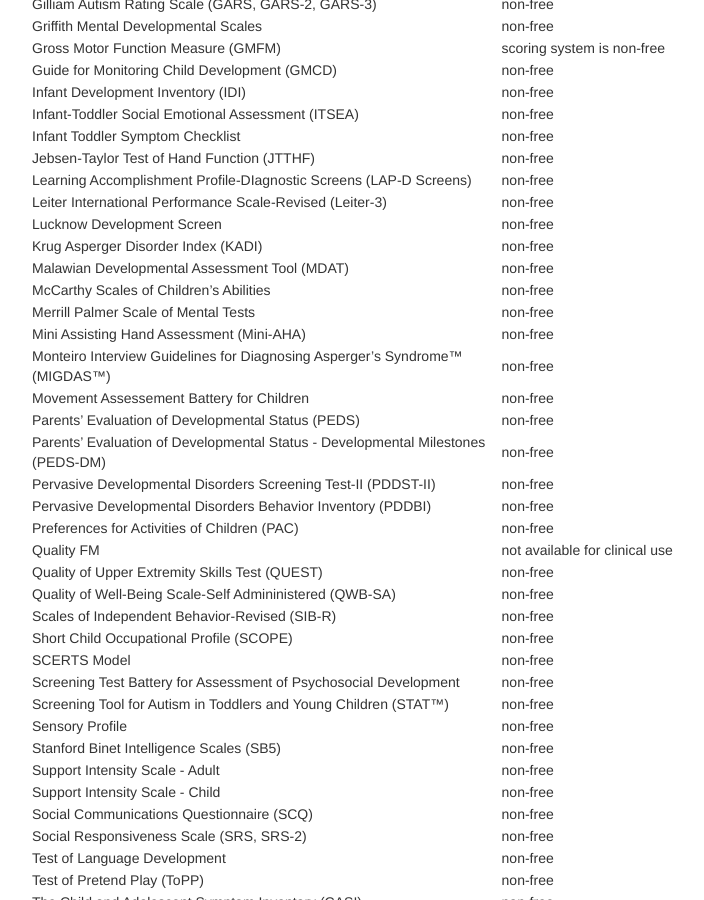
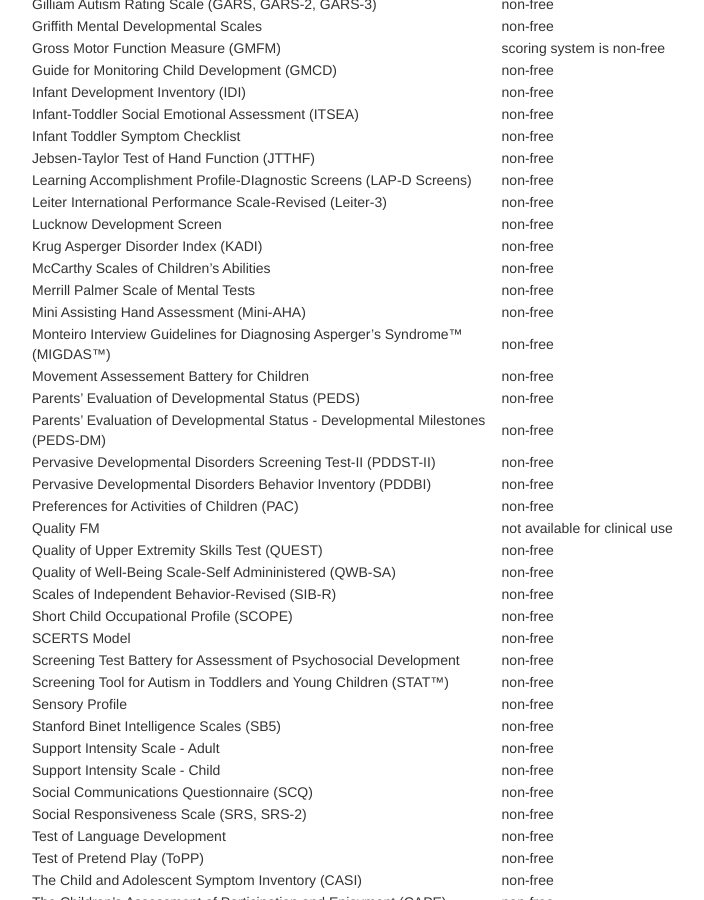
Before and after one commit to mjmaenner/disabilitymeasures, a Jekyll site: the page built from pages/donotqualify.md, in a window 1280 px wide and 900 px high, scrolled down 1535 px. Shown: the whole window, without its empty margins (259-963 px from the left). Built offline with Jekyll 4.4.1, drawn with Linux system fonts in a browser that asks for light colours.

Commit message:
need to further research a MDAT and GMCD

```diff
--- a/pages/donotqualify.md
+++ b/pages/donotqualify.md
@@ -83,7 +83,6 @@ Learning Accomplishment Profile-DIagnostic Screens (LAP-D Screens) | non-free
 Leiter International Performance Scale-Revised (Leiter-3) | non-free
 Lucknow Development Screen | non-free
 Krug Asperger Disorder Index (KADI) | non-free
-Malawian Developmental Assessment Tool (MDAT)| non-free
 McCarthy Scales of Children's Abilities | non-free
 Merrill Palmer Scale of Mental Tests | non-free
 Mini Assisting Hand Assessment (Mini-AHA) | non-free
```
